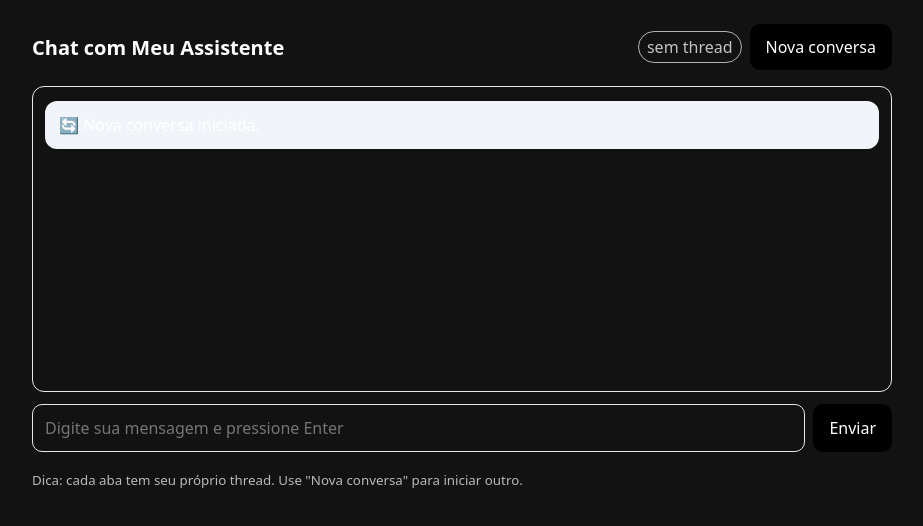
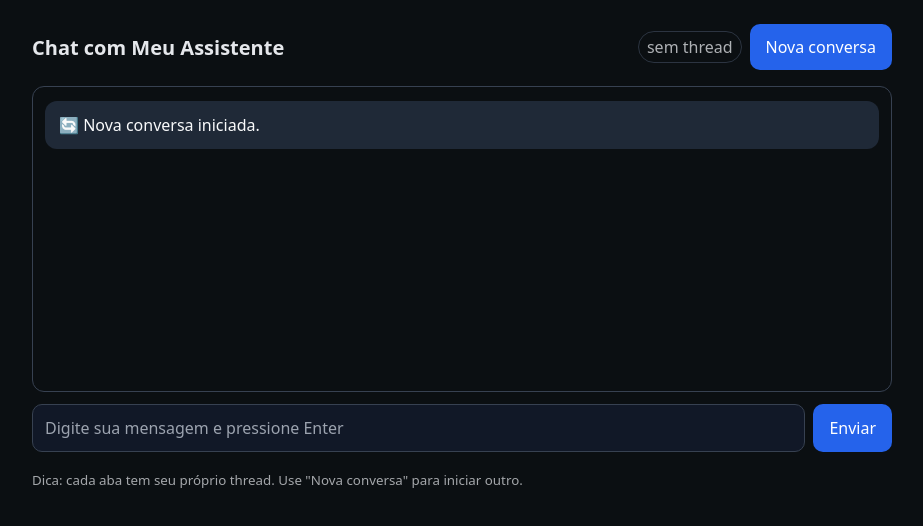
Before and after one commit to leandroteza-lang/IRPF, a website: page public/index.html in a window 1280 px wide. Both pictures are taken after a click on the button "Nova conversa". Shown: the whole page, without its empty margins (178-1101 px from the left). Drawn offline with Linux system fonts and the dark colour scheme.

Commit message:
Update index.html

```diff
--- a/public/index.html
+++ b/public/index.html
@@ -5,24 +5,37 @@
   <meta name="viewport" content="width=device-width,initial-scale=1" />
   <title>Meu Assistente</title>
   <style>
-    :root { color-scheme: light dark; }
+  /* base */
   body { font-family: system-ui, -apple-system, Segoe UI, Roboto, sans-serif; margin: 24px; }
   main { max-width: 860px; margin: 0 auto; }
   header { display: flex; align-items: center; justify-content: space-between; margin-bottom: 16px; gap: 12px; }
   h1 { font-size: 20px; margin: 0; }
   #chat { display: flex; flex-direction: column; gap: 8px; border: 1px solid #e2e8f0; border-radius: 12px; padding: 12px; min-height: 280px; }
   .bubble { padding: 12px 14px; border-radius: 12px; margin: 2px 0; line-height: 1.5; white-space: pre-wrap; }
-    .user { background: #eef2ff; align-self: flex-end; }
-    .assistant { background: #f1f5f9; }
+  .user { background: #eef2ff; color: #111; }
+  .assistant { background: #f1f5f9; color: #111; }
   .typing { opacity: 0.7; font-style: italic; }
   .row { display: flex; gap: 8px; margin-top: 12px; }
   input { flex: 1; padding: 12px; border: 1px solid #e2e8f0; border-radius: 10px; font: inherit; }
+  input::placeholder { color: #9ca3af; }
   button { padding: 12px 16px; border: 0; border-radius: 10px; background: black; color: white; cursor: pointer; font: inherit; }
   small { opacity: .7; }
   .toolbar { display: flex; gap: 8px; align-items: center; }
   .muted { opacity: .75; }
   .pill { padding: 4px 8px; border: 1px solid #e2e8f0; border-radius: 999px; }
+
+  /* modo escuro: bolhas e inputs ficam escuros e o texto claro */
+  @media (prefers-color-scheme: dark) {
+    body { background: #0b0f12; color: #e5e7eb; }
+    #chat { border-color: #374151; }
+    .assistant { background: #1f2937; color: #f9fafb; }
+    .user { background: #374151; color: #f9fafb; }
+    input { background: #111827; color: #f9fafb; border-color: #374151; }
+    button { background: #2563eb; color: #fff; }
+    .pill { border-color: #374151; }
+  }
 </style>
+
 </head>
 <body>
   <main>
```
Lines whose indentation alone changed are shown as unchanged.
